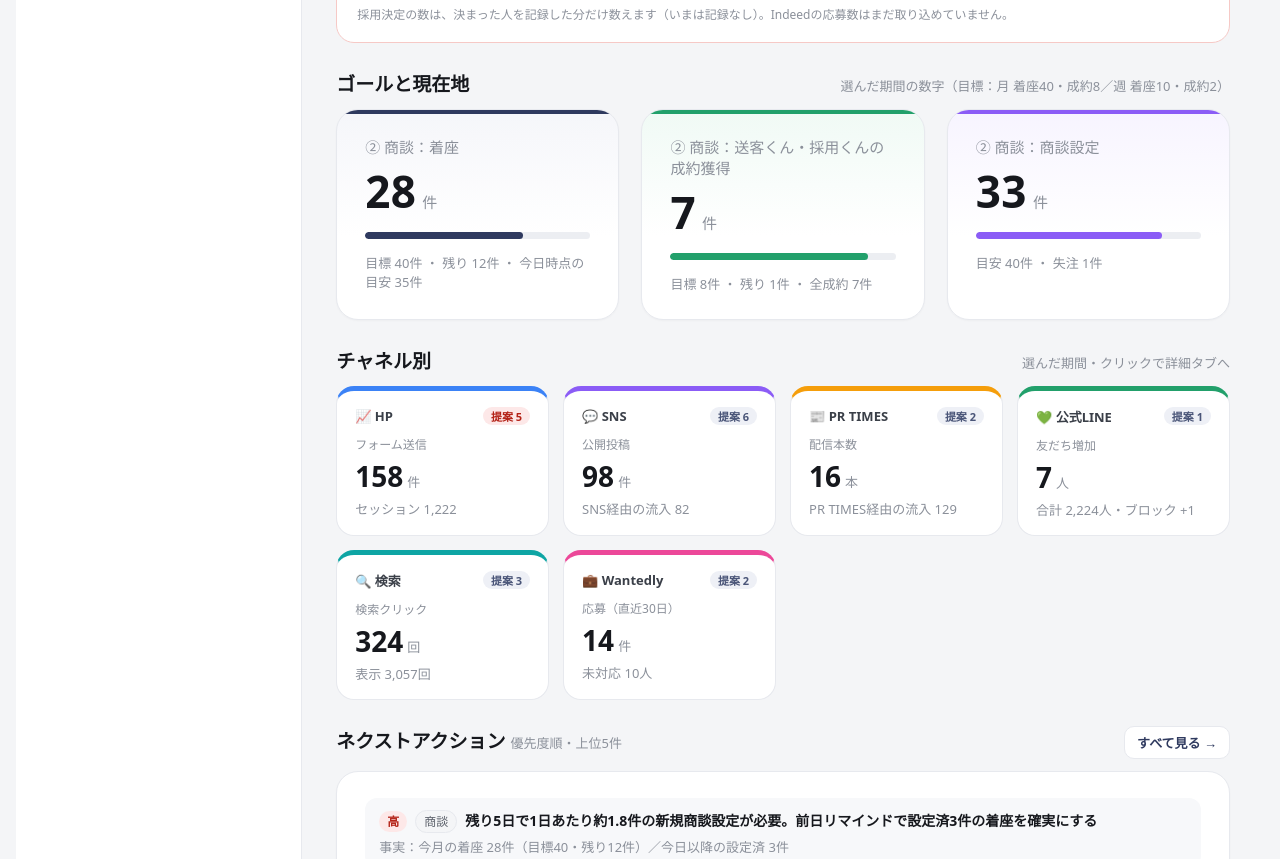
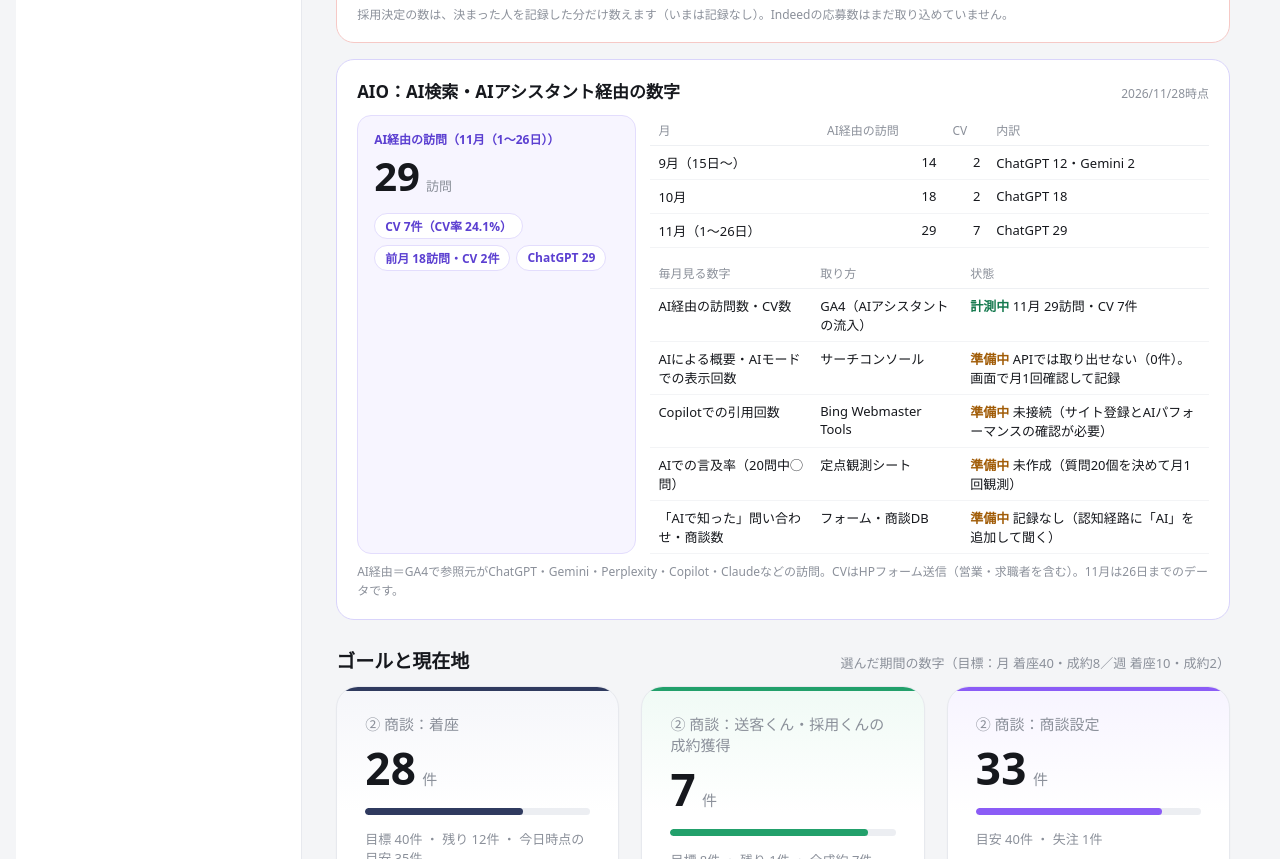
Before and after one commit to Shuji4200/yorisoi, a plain HTML site: page kawamoto/index.html in a window 1280 px wide. Shown: the part 1438-2297 px from the top of the page. Drawn offline with nearby package versions, Linux system fonts and the light colour scheme.

Commit message:
AIO（AI経由の訪問・CV）の数字を両方のダッシュボードに追加

```diff
--- /dev/null
+++ b/kawamoto/aio.js
@@ -0,0 +1,60 @@
+// ---------- AIO（AI検索・AIアシスタント経由）の数字：両方のダッシュボードで共通 ----------
+window.YAIO = {
+  asof: '2026/11/28',
+  // GA4（参照元がchatgpt.com・gemini等、またはメディアがai-assistant）
+  months: [
+    {month: '9月（15日〜）', sessions: 14, cv: 2, detail: 'ChatGPT 12・Gemini 2'},
+    {month: '10月', sessions: 18, cv: 2, detail: 'ChatGPT 18'},
+    {month: '11月（1〜26日）', sessions: 29, cv: 7, detail: 'ChatGPT 29'}
+  ],
+  metrics: [
+    {name: 'AI経由の訪問数・CV数', how: 'GA4（AIアシスタントの流入）', status: 'ok', value: '11月 29訪問・CV 7件'},
+    {name: 'AIによる概要・AIモードでの表示回数', how: 'サーチコンソール', status: 'todo', value: 'APIでは取り出せない（0件）。画面で月1回確認して記録'},
+    {name: 'Copilotでの引用回数', how: 'Bing Webmaster Tools', status: 'todo', value: '未接続（サイト登録とAIパフォーマンスの確認が必要）'},
+    {name: 'AIでの言及率（20問中◯問）', how: '定点観測シート', status: 'todo', value: '未作成（質問20個を決めて月1回観測）'},
+    {name: '「AIで知った」問い合わせ・商談数', how: 'フォーム・商談DB', status: 'todo', value: '記録なし（認知経路に「AI」を追加して聞く）'}
+  ]
+};
+
+(function () {
+  const A = window.YAIO;
+  const el = (tag, cls, text) => { const e = document.createElement(tag); if (cls) e.className = cls; if (text != null) e.textContent = text; return e; };
+  const st = el('style');
+  st.textContent = `.y-aio{border:1px solid #d9d4fb;background:#fff;border-radius:18px;padding:18px 20px}
+.y-aio-head{display:flex;justify-content:space-between;align-items:baseline;gap:10px;flex-wrap:wrap;margin-bottom:12px}
+.y-aio-head b{font-size:17px;color:#16181d}.y-aio-head span{font-size:12px;color:#8b909a}
+.y-aio-grid{display:grid;grid-template-columns:minmax(220px,1fr) minmax(0,2fr);gap:14px}
+.y-aio-kpi{background:#f7f5ff;border:1px solid #e3ddfd;border-radius:14px;padding:14px 16px}
+.y-aio-kpi .l{font-size:12px;font-weight:700;color:#5b3fd1}
+.y-aio-kpi .v b{font-size:40px;font-weight:800;color:#16181d;font-variant-numeric:tabular-nums}.y-aio-kpi .v span{font-size:13px;color:#8b909a;margin-left:6px}
+.y-aio-kpi .s{font-size:13px;color:#3a3f48;margin-top:4px}
+.y-aio-tags{display:flex;flex-wrap:wrap;gap:6px;margin-top:10px}.y-aio-tags span{font-size:12px;font-weight:700;border-radius:999px;padding:3px 10px;background:#fff;color:#5b3fd1;border:1px solid #e3ddfd}
+.y-aio table{width:100%;border-collapse:collapse;font-size:13px}.y-aio th{text-align:left;color:#8b909a;font-weight:500;font-size:12px;padding:6px 8px;border-bottom:1px solid #eef0f3}
+.y-aio td{padding:7px 8px;border-bottom:1px solid #f3f4f6;vertical-align:top}.y-aio td.n{text-align:right;font-variant-numeric:tabular-nums}
+.y-aio .ok{color:#167a4f;font-weight:700}.y-aio .todo{color:#a15c07;font-weight:700}
+.y-aio .note{font-size:12px;color:#8b909a;margin-top:8px;line-height:1.6}
+@media (max-width:800px){.y-aio-grid{grid-template-columns:1fr}}`;
+  document.head.append(st);
+
+  const render = (box) => {
+    box.replaceChildren(); box.classList.add('y-aio');
+    const cur = A.months[A.months.length - 1], prev = A.months[A.months.length - 2];
+    const head = el('div', 'y-aio-head'); head.append(el('b', null, 'AIO：AI検索・AIアシスタント経由の数字'), el('span', null, `${A.asof}時点`));
+    const kpi = el('div', 'y-aio-kpi');
+    const v = el('div', 'v'); v.append(el('b', null, String(cur.sessions)), el('span', null, '訪問'));
+    const rate = cur.sessions ? Math.round(1000 * cur.cv / cur.sessions) / 10 : 0;
+    const tags = el('div', 'y-aio-tags');
+    [`CV ${cur.cv}件（CV率 ${rate}%）`, prev ? `前月 ${prev.sessions}訪問・CV ${prev.cv}件` : '', cur.detail].filter(Boolean).forEach((t) => tags.append(el('span', null, t)));
+    kpi.append(el('div', 'l', `AI経由の訪問（${cur.month}）`), v, tags);
+    const right = el('div');
+    const t1 = el('table'); const h1 = el('tr'); ['月', 'AI経由の訪問', 'CV', '内訳'].forEach((x) => h1.append(el('th', null, x))); t1.append(h1);
+    A.months.forEach((m) => { const tr = el('tr'); tr.append(el('td', null, m.month), el('td', 'n', m.sessions), el('td', 'n', m.cv), el('td', null, m.detail)); t1.append(tr); });
+    const t2 = el('table'); t2.style.marginTop = '10px'; const h2 = el('tr'); ['毎月見る数字', '取り方', '状態'].forEach((x) => h2.append(el('th', null, x))); t2.append(h2);
+    A.metrics.forEach((m) => { const tr = el('tr'); const s = el('td'); s.append(el('span', m.status, m.status === 'ok' ? '計測中 ' : '準備中 '), document.createTextNode(m.value)); tr.append(el('td', null, m.name), el('td', null, m.how), s); t2.append(tr); });
+    right.append(t1, t2);
+    const grid = el('div', 'y-aio-grid'); grid.append(kpi, right);
+    box.append(head, grid, el('div', 'note', 'AI経由＝GA4で参照元がChatGPT・Gemini・Perplexity・Copilot・Claudeなどの訪問。CVはHPフォーム送信（営業・求職者を含む）。11月は26日までのデータです。'));
+  };
+  const go = () => document.querySelectorAll('[data-aio]').forEach(render);
+  if (document.readyState === 'loading') document.addEventListener('DOMContentLoaded', go); else go();
+})();
--- a/kawamoto/index.html
+++ b/kawamoto/index.html
@@ -387,6 +387,7 @@ body{padding:16px}
 
   <div class="y-card" id="home-progress" data-draw="r-progress" style="margin-bottom:var(--cds-gap-md)"></div>
   <div data-hire style="margin:0 0 var(--cds-gap-md,16px)"></div>
+  <div data-aio style="margin:0 0 var(--cds-gap-md,16px)"></div>
   <h2 class="y-h2" id="goal">ゴールと現在地<small>選んだ期間の数字（目標：月 着座40・成約8／週 着座10・成約2）</small></h2>
   <div class="y-grid y-goal">
    <div class="y-card"><h3>② 商談：着座</h3>
@@ -892,5 +893,6 @@ body{padding:16px}
 <script src="pmf.js?v=1126f"></script>
 <script>dash.drawAll();</script>
 <script src="hiring.js?v=1126f"></script>
+<script src="aio.js?v=1128a"></script>
 </body>
 </html>
```
Also changed, not shown: kawamoto/report.html (+2 -0 lines).
